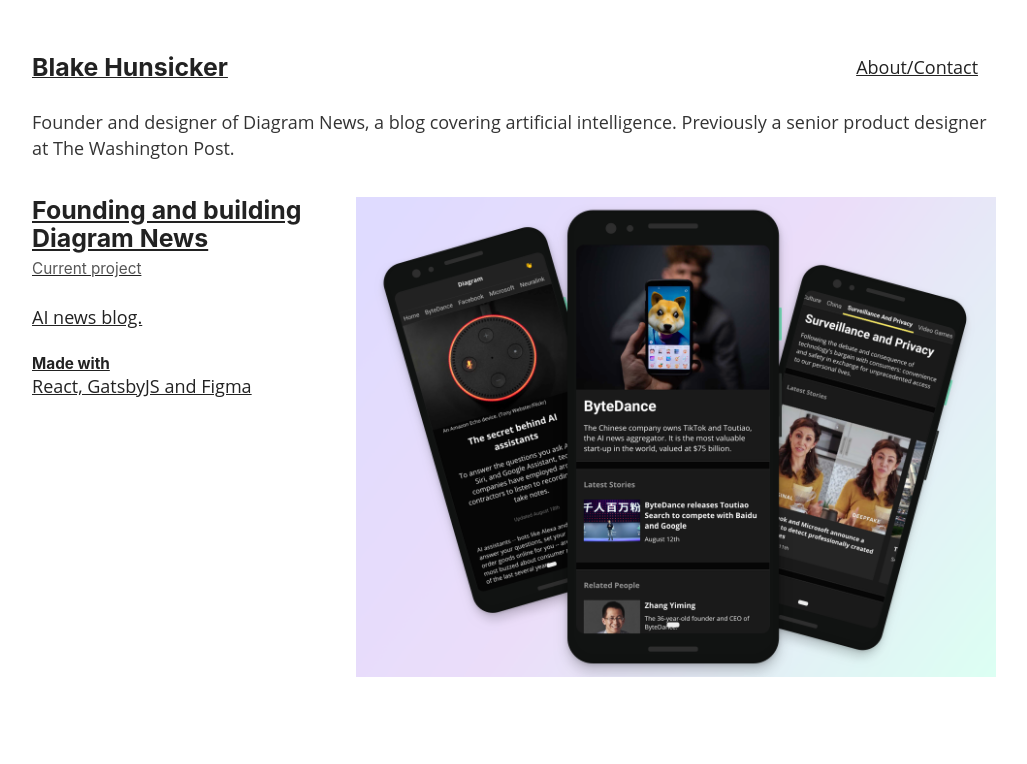
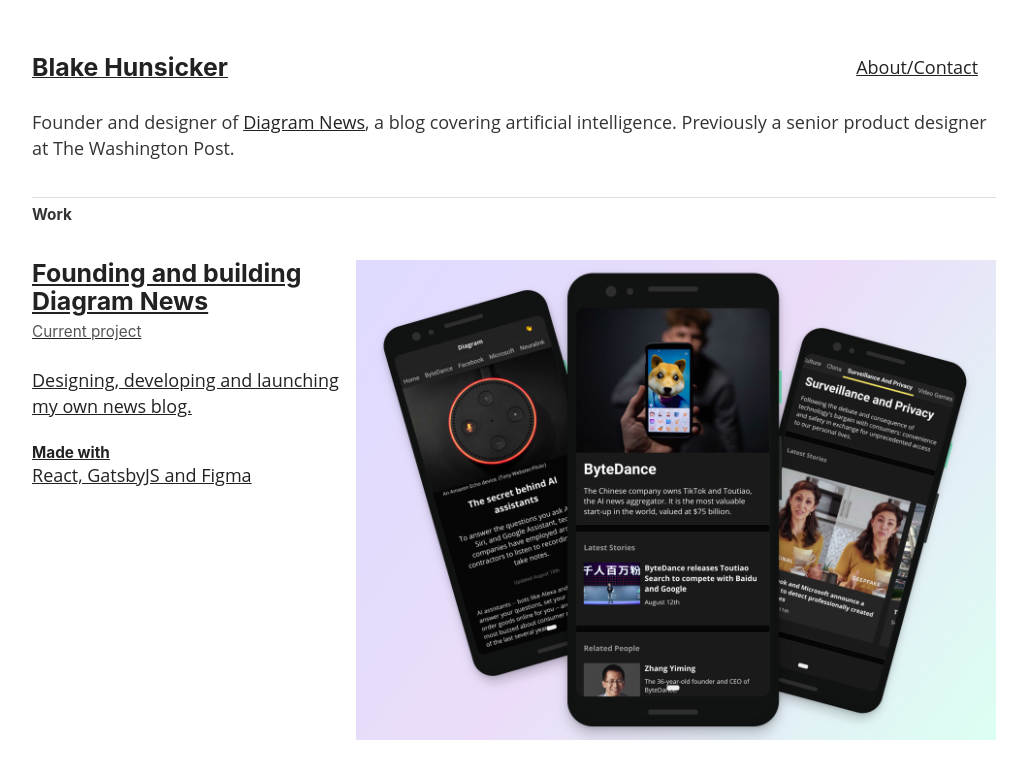
Before and after one commit to blake-hunsicker/portfolio, a Gatsby site: page / in a window 1280 px wide. Shown: the top 764 px of the page, without its empty margins (126-1153 px from the left). Built offline with nearby package versions, Linux system fonts and the light colour scheme; Gatsby itself is replaced by a stand-in of ours; some packages are replaced by stand-ins of ours; grey boxes are pictures that could not be loaded.

Commit message:
Adding a link to Diagram on the homepage, adding a label for the work section. Making the border bottom of work figures dashed because it looks nice.

```diff
--- a/src/components/layout.css
+++ b/src/components/layout.css
@@ -13,6 +13,13 @@
   }
   h3.project-title {
     margin-bottom: 0.5rem;
+  }
+
+  .section-label {
+    font-family: Roboto;
+    padding-top: 0.5rem;
+    border-top: 1px solid #DDD;
+    margin-bottom: 2rem;
   }
 
   p a {
@@ -56,7 +63,7 @@
     grid-template-columns: repeat(12, 1fr);
     grid-column-gap: 0.5rem;
     padding-bottom: 2rem;
-    border-bottom: 1px solid #ddd;
+    border-bottom: 1px dashed #ddd;
     margin-bottom: 2rem;
   }
   .figure-text {
--- a/src/pages/diagram.md
+++ b/src/pages/diagram.md
@@ -1,6 +1,6 @@
 ---
 title: "Founding and building Diagram News"
-blurb: "AI news blog."
+blurb: "Designing, developing and launching my own news blog."
 tech: "React, GatsbyJS and Figma"
 time: "Current project"
 order: 4
--- a/src/pages/index.js
+++ b/src/pages/index.js
@@ -8,8 +8,11 @@
 	return(
 		<Layout>
 	    <p className="summary">
-        Founder and designer of Diagram News, a blog covering artificial intelligence. Previously a senior product designer at The Washington Post.
+        Founder and designer of <a href="https://diagram.news/">Diagram News</a>, a blog covering artificial intelligence. Previously a senior product designer at The Washington Post.
       </p>
+      <div className="section-label">
+        <h5 className="label">Work</h5>
+      </div>
 	    <div className="work-table">
 	    	{data.allMarkdownRemark.edges.map(({ node }) => (
           <div key={node.id} className="work-figure">
--- a/src/pages/video.md
+++ b/src/pages/video.md
@@ -1,6 +1,6 @@
 ---
-title: "Video"
-blurb: "Leading the Washington Post's app design."
+title: "Designing video experiences"
+blurb: "Shooting video and designing the Washington Post video landing page."
 tech: "Sketch, Invision and HTML/CSS and Javascript"
 time: "2013 - 2014; Washington Post 2017"
 order: 1
```
